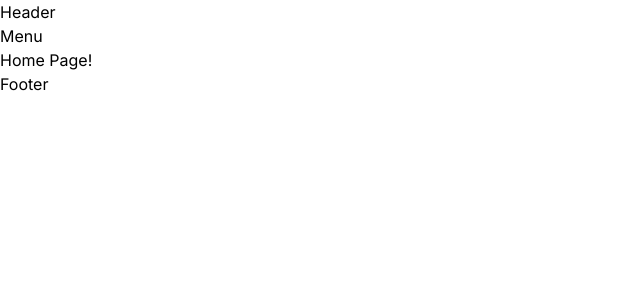
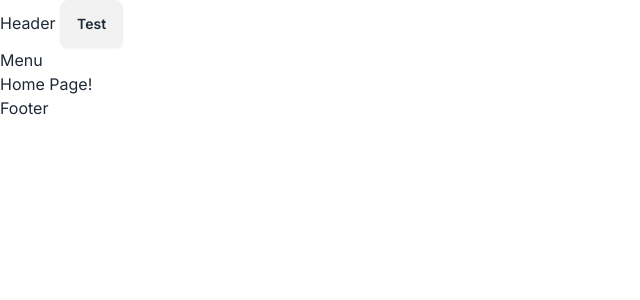
Before and after one commit to telestrial/simply-commerce, a Next.js app: page / in a window 1280 px wide. Shown: the top 300 px of the page, without its empty margins (0-640 px from the left). Built offline with nearby package versions, Linux system fonts and the light colour scheme.

Commit message:
install daisyUI

```diff
--- a/app/_components/Header.tsx
+++ b/app/_components/Header.tsx
@@ -1,3 +1,7 @@
 export default function Header() {
-  return <div>Header</div>;
+  return (
+    <div className=''>
+      Header <button className='btn'>Test</button>
+    </div>
+  );
 }
--- a/tailwind.config.ts
+++ b/tailwind.config.ts
@@ -1,20 +1,20 @@
-import type { Config } from "tailwindcss";
+import type { Config } from 'tailwindcss';
 
 const config: Config = {
   content: [
-    "./pages/**/*.{js,ts,jsx,tsx,mdx}",
-    "./components/**/*.{js,ts,jsx,tsx,mdx}",
-    "./app/**/*.{js,ts,jsx,tsx,mdx}",
+    './pages/**/*.{js,ts,jsx,tsx,mdx}',
+    './components/**/*.{js,ts,jsx,tsx,mdx}',
+    './app/**/*.{js,ts,jsx,tsx,mdx}',
   ],
   theme: {
     extend: {
       backgroundImage: {
-        "gradient-radial": "radial-gradient(var(--tw-gradient-stops))",
-        "gradient-conic":
-          "conic-gradient(from 180deg at 50% 50%, var(--tw-gradient-stops))",
+        'gradient-radial': 'radial-gradient(var(--tw-gradient-stops))',
+        'gradient-conic':
+          'conic-gradient(from 180deg at 50% 50%, var(--tw-gradient-stops))',
       },
     },
   },
-  plugins: [],
+  plugins: [require('daisyui')],
 };
 export default config;
```
Also changed, not shown: package.json (+6 -5 lines), 1 other file (tests, documents, lock files or other folders).
